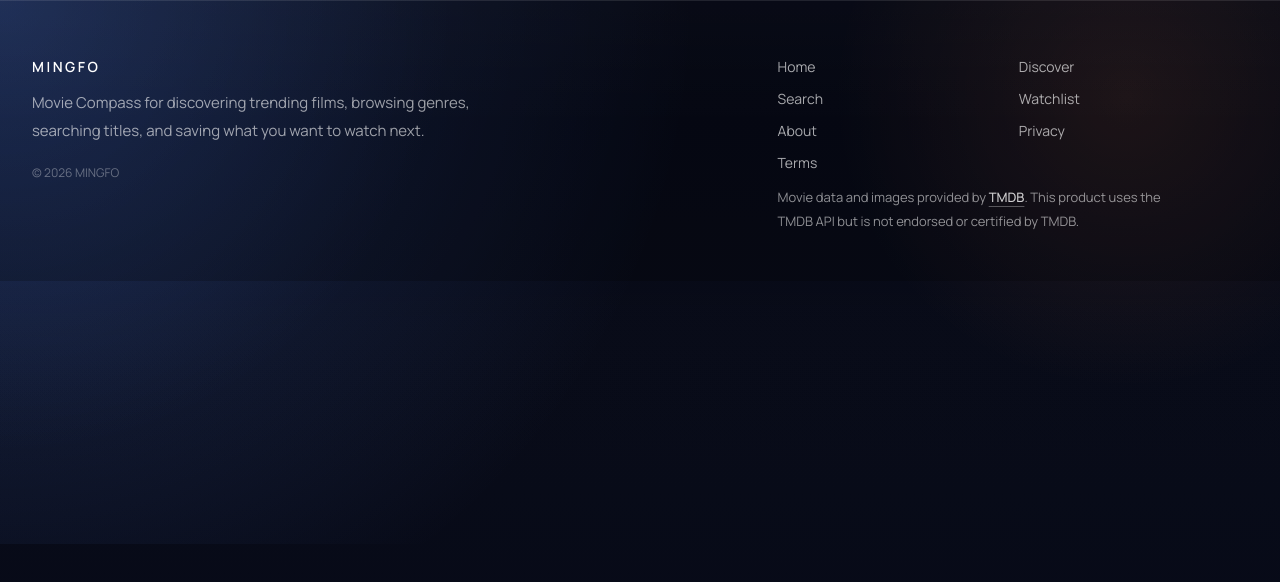
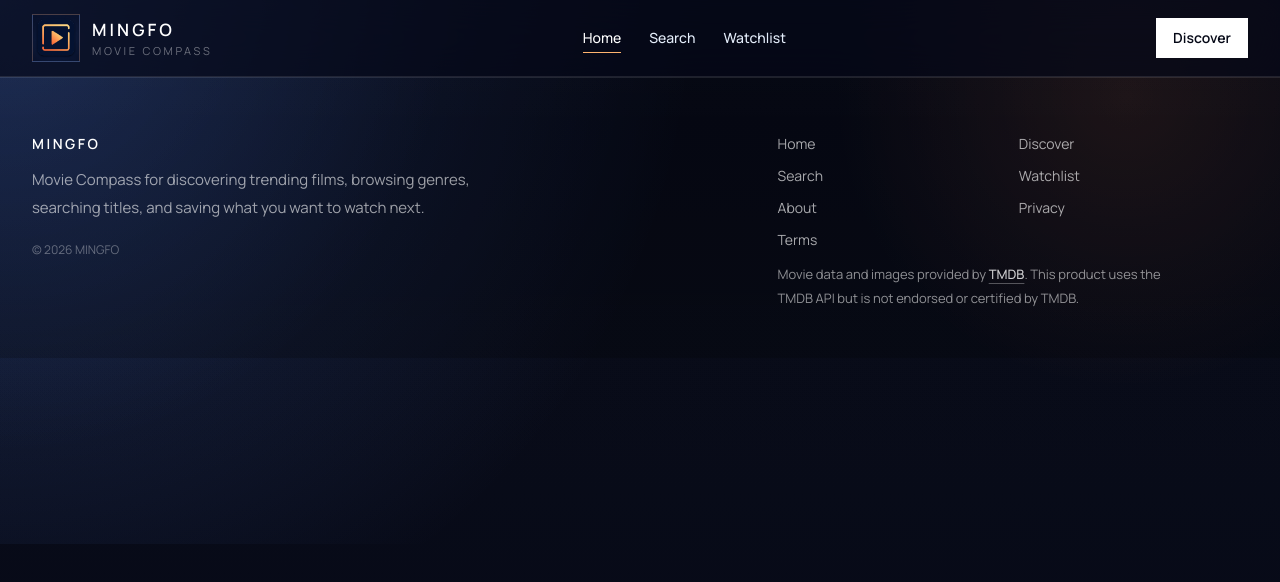
Before and after one commit to hilman-aprdi/movie-ingfo-v2, a Next.js app: page / in a window 1280 px wide. Shown: the top 582 px of the page. Built offline with nearby package versions, Linux system fonts and the light colour scheme; no server answers.

Commit message:
Unify navigation styling across pages

```diff
--- a/src/app/page.tsx
+++ b/src/app/page.tsx
@@ -3,7 +3,6 @@ import { LandingDiscoveryShortcuts } from "@/components/landing-discovery-shortc
 import { LandingFeatureGrid } from "@/components/landing-feature-grid";
 import { LandingHero } from "@/components/landing-hero";
 import { LandingMovieRail } from "@/components/landing-movie-rail";
-import { LandingNav } from "@/components/landing-nav";
 import { PageShell } from "@/components/page-shell";
 import { getMovieById, getPopularMovies, getTrendingMovies } from "@/lib/tmdb";
 import type { MovieSummary, PagedResponse } from "@/lib/types";
@@ -73,9 +72,7 @@ export default async function LandingPage() {
   }
 
   return (
-    <>
-      <LandingNav />
-      <PageShell className="space-y-14 pb-24 pt-0 sm:space-y-16 lg:space-y-20">
+    <PageShell className="space-y-14 pb-24 pt-0 sm:space-y-16 lg:space-y-20">
         <script type="application/ld+json" dangerouslySetInnerHTML={{ __html: JSON.stringify(websiteJsonLd) }} />
         <LandingHero
           movie={featured}
@@ -110,7 +107,6 @@ export default async function LandingPage() {
             </Link>
           </div>
         </section>
-      </PageShell>
-    </>
+    </PageShell>
   );
 }
--- a/src/components/site-nav.tsx
+++ b/src/components/site-nav.tsx
@@ -2,68 +2,32 @@
 
 import Image from "next/image";
 import Link from "next/link";
-import { useEffect, useState } from "react";
 import { usePathname } from "next/navigation";
 import { cn } from "@/lib/utils";
 
 const links = [
   { href: "/", label: "Home" },
-  { href: "/discover", label: "Discover" },
+  { href: "/search", label: "Search" },
   { href: "/watchlist", label: "Watchlist" },
-  { href: "/about", label: "About" },
 ];
-
-function SearchIcon() {
-  return (
-    <svg viewBox="0 0 24 24" fill="none" className="h-5 w-5" aria-hidden="true">
-      <circle cx="11" cy="11" r="5.8" stroke="currentColor" strokeWidth="1.7" />
-      <path d="M15.3 15.3 20 20" stroke="currentColor" strokeWidth="1.7" strokeLinecap="round" />
-    </svg>
-  );
-}
-
-function WatchlistIcon() {
-  return (
-    <svg viewBox="0 0 24 24" fill="none" className="h-5 w-5" aria-hidden="true">
-      <path d="M7 4.5h10A1.5 1.5 0 0 1 18.5 6v13.8l-6.5-3.8-6.5 3.8V6A1.5 1.5 0 0 1 7 4.5Z" stroke="currentColor" strokeWidth="1.7" strokeLinejoin="round" />
-    </svg>
-  );
-}
 
 export function SiteNav() {
   const pathname = usePathname();
-  const [scrolled, setScrolled] = useState(false);
-
-  useEffect(() => {
-    const onScroll = () => setScrolled(window.scrollY > 20);
-    onScroll();
-    window.addEventListener("scroll", onScroll, { passive: true });
-    return () => window.removeEventListener("scroll", onScroll);
-  }, []);
-
-  if (pathname === "/") {
-    return null;
-  }
 
   return (
-    <header
-      className={cn(
-        "sticky top-0 z-50 border-b border-white/10 transition-colors duration-300",
-        scrolled ? "bg-ink-950/96 shadow-[0_12px_40px_rgba(0,0,0,0.24)]" : "bg-ink-950/72 backdrop-blur-xl",
-      )}
-    >
-      <div className="mx-auto flex w-full max-w-[88rem] items-center gap-4 px-4 py-4 sm:px-6 lg:px-8">
-        <Link href="/" className="group flex items-center gap-3">
-          <span className="grid h-11 w-11 place-items-center border border-white/10 bg-[linear-gradient(180deg,rgba(90,141,255,0.26),rgba(255,141,79,0.18))] text-sm font-semibold text-white transition duration-300 group-hover:scale-[1.02]">
-            <Image src="/logo.png" alt="MINGFO" width={44} height={44} className="h-full w-full object-cover" />
+    <header className="sticky top-0 z-50 border-b border-white/10 bg-[rgba(5,8,22,0.74)] backdrop-blur-xl">
+      <div className="mx-auto flex w-full max-w-[88rem] items-center gap-4 px-4 py-3.5 sm:px-6 lg:px-8">
+        <Link href="/" aria-label="MINGFO home" className="group flex items-center gap-3 focus-visible:outline-none focus-visible:ring-2 focus-visible:ring-ember-300">
+          <span className="grid h-12 w-12 place-items-center border border-white/10 bg-[linear-gradient(180deg,rgba(90,141,255,0.26),rgba(255,141,79,0.18))] text-sm font-semibold text-white transition duration-300 group-hover:scale-[1.02]">
+            <Image src="/logo.png" alt="MINGFO" width={48} height={48} className="h-full w-full object-cover" priority={pathname === "/"} />
           </span>
-          <span className="hidden sm:block">
-            <span className="block text-base font-semibold tracking-[0.18em] text-white">MINGFO</span>
-            <span className="block text-[11px] uppercase tracking-[0.26em] text-white/40">movie discovery</span>
+          <span className="block">
+            <span className="block text-[17px] font-semibold tracking-[0.18em] text-white">MINGFO</span>
+            <span className="hidden text-[11px] uppercase tracking-[0.24em] text-white/40 sm:block">movie compass</span>
           </span>
         </Link>
 
-        <nav className="hidden flex-1 items-center justify-center gap-8 md:flex">
+        <nav className="hidden flex-1 items-center justify-center gap-7 md:flex" aria-label="Primary navigation">
           {links.map((link) => {
             const active = pathname === link.href || (link.href !== "/" && pathname.startsWith(link.href));
 
@@ -73,8 +37,9 @@ export function SiteNav() {
                 href={link.href}
                 aria-current={active ? "page" : undefined}
                 className={cn(
-                  "border-b border-transparent py-1 text-sm font-medium text-white/62 transition duration-200 hover:text-white",
+                  "border-b py-1 text-sm font-medium transition duration-200 hover:border-ember-400/70 hover:text-white focus-visible:outline-none focus-visible:ring-2 focus-visible:ring-ember-300",
                   active && "border-ember-400 text-white",
+                  !active && "border-transparent text-white/64",
                 )}
               >
                 {link.label}
@@ -85,19 +50,11 @@ export function SiteNav() {
 
         <div className="ml-auto flex items-center gap-2">
           <Link
-            href="/search"
-            aria-label="Search movies"
-            className="inline-flex h-10 w-10 items-center justify-center border border-white/10 text-white/72 transition duration-200 hover:border-white/20 hover:bg-white/5 hover:text-white"
+            href={pathname === "/" ? "/discover" : "/search"}
+            aria-label={pathname === "/" ? "Discover movies and TV shows" : "Search movies and TV shows"}
+            className="inline-flex h-10 items-center border border-white/10 bg-white px-4 text-sm font-semibold text-ink-950 transition duration-200 hover:bg-slate-100 focus-visible:outline-none focus-visible:ring-2 focus-visible:ring-ember-300"
           >
-            <SearchIcon />
-          </Link>
-          <Link
-            href="/watchlist"
-            aria-label="Watchlist"
-            className="inline-flex h-10 w-10 items-center justify-center border border-white/10 text-white/72 transition duration-200 hover:border-white/20 hover:bg-white/5 hover:text-white md:w-auto md:justify-start md:px-3"
-          >
-            <WatchlistIcon />
-            <span className="sr-only md:not-sr-only md:ml-2">Watchlist</span>
+            {pathname === "/" ? "Discover" : "Search"}
           </Link>
         </div>
       </div>
```
